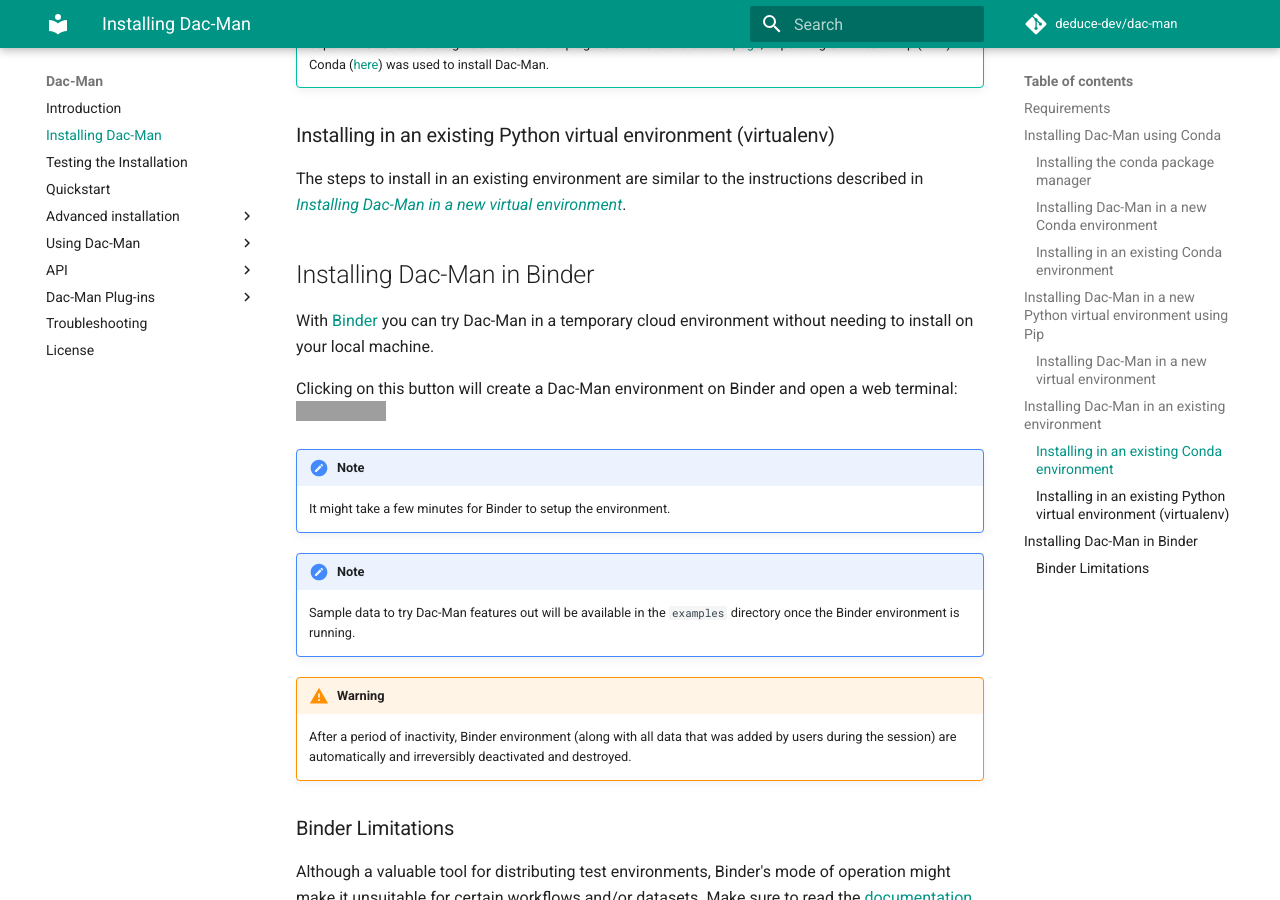
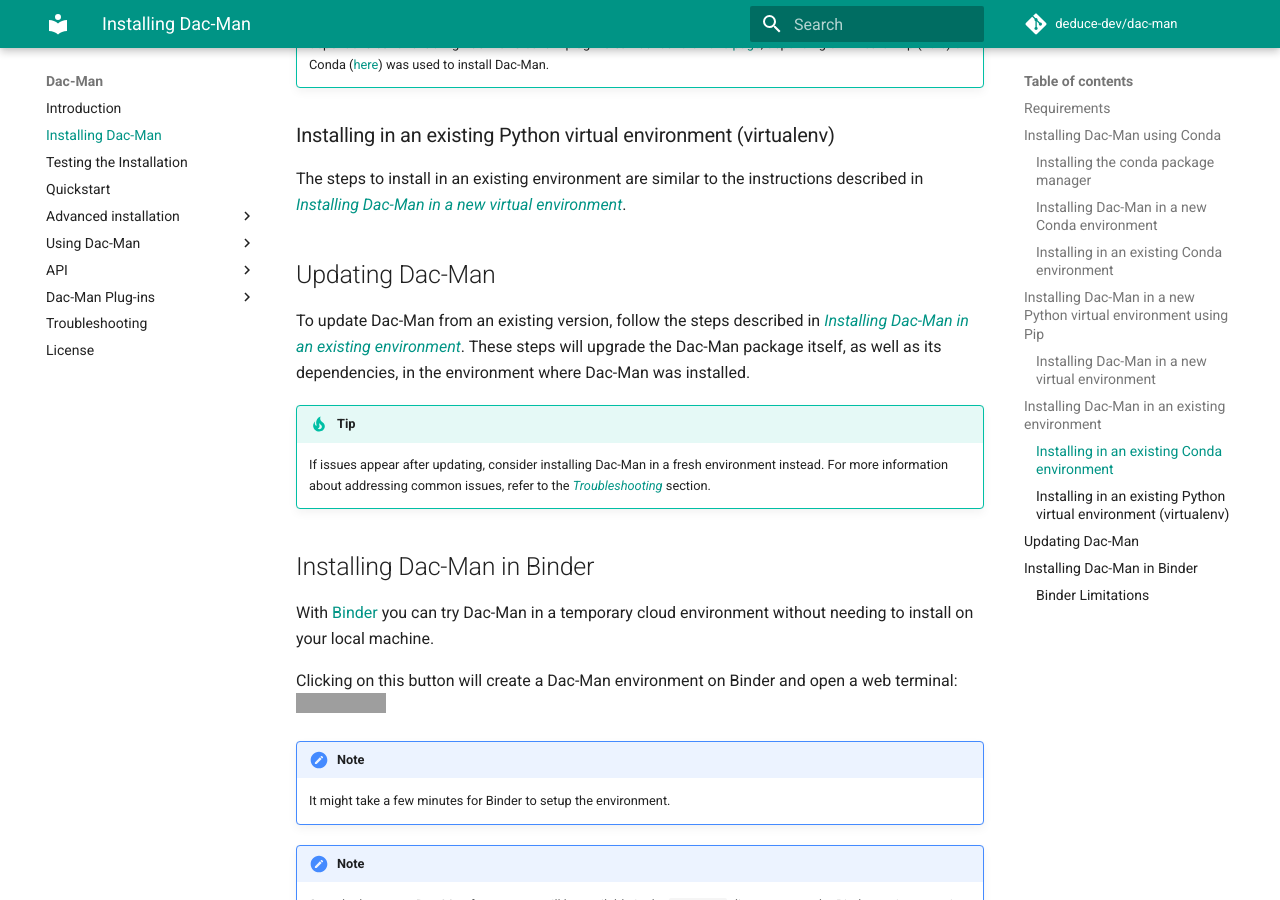
Before and after one commit to deduce-dev/dac-man, an MkDocs documentation site: the page built from docs/install/index.md, in a window 1280 px wide and 900 px high, scrolled down 2995 px. Built offline with MkDocs 1.6.1 and Material for MkDocs 9.7.7, drawn with Linux system fonts in a browser that asks for light colours; comment, search, counter and statistics services are not loaded; grey boxes are pictures that could not be loaded.

Commit message:
Merge Update Installation steps into the top-level installation page

```diff
--- a/docs/install/index.md
+++ b/docs/install/index.md
@@ -125,6 +125,17 @@
 The steps to install in an existing environment are similar to the instructions
 described in [*Installing Dac-Man in a new virtual environment*](#installing-dac-man-in-a-new-virtual-environment).
 
+## Updating Dac-Man
+
+To update Dac-Man from an existing version,
+follow the steps described in [*Installing Dac-Man in an existing environment*](../#installing-dac-man-in-an-existing-environment).
+These steps will upgrade the Dac-Man package itself, as well as its dependencies,
+in the environment where Dac-Man was installed.
+
+!!! tip
+    If issues appear after updating, consider installing Dac-Man in a fresh environment instead.
+    For more information about addressing common issues, refer to the [*Troubleshooting*](../../troubleshooting/) section.
+
 ## Installing Dac-Man in Binder
 
 With [Binder](https://mybinder.readthedocs.io) you can try Dac-Man in a temporary cloud environment without needing to install on your local machine.
--- a/mkdocs.yml
+++ b/mkdocs.yml
@@ -10,7 +10,6 @@
   - Quickstart: quickstart.md
   - Advanced installation:
     - Installing plug-in dependencies: install/dependencies.md
-    - Updating Dac-Man: install/update.md
   - Using Dac-Man:
     - General use: use/general.md
     - Plug-ins: use/plugins.md
```
